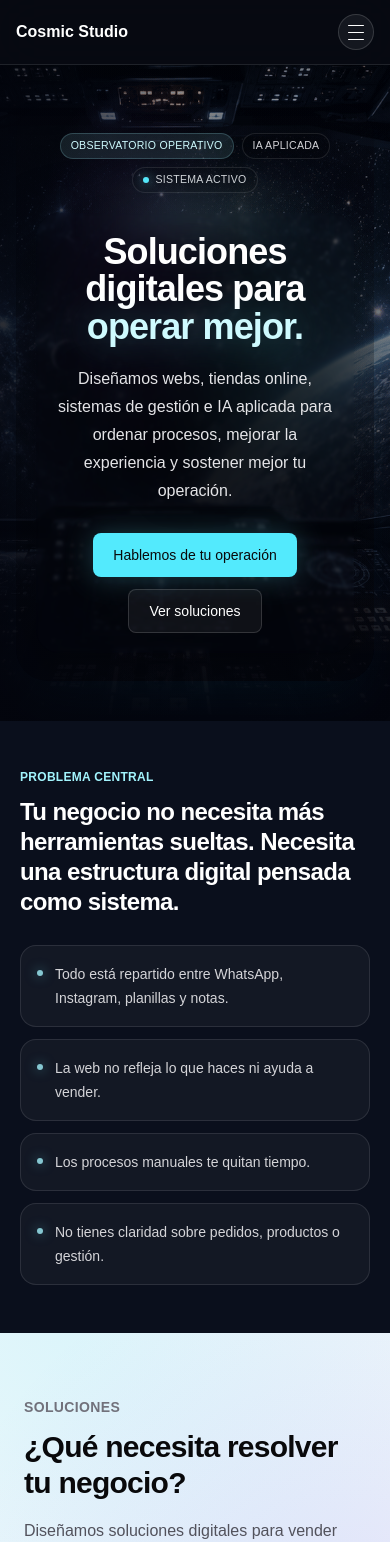
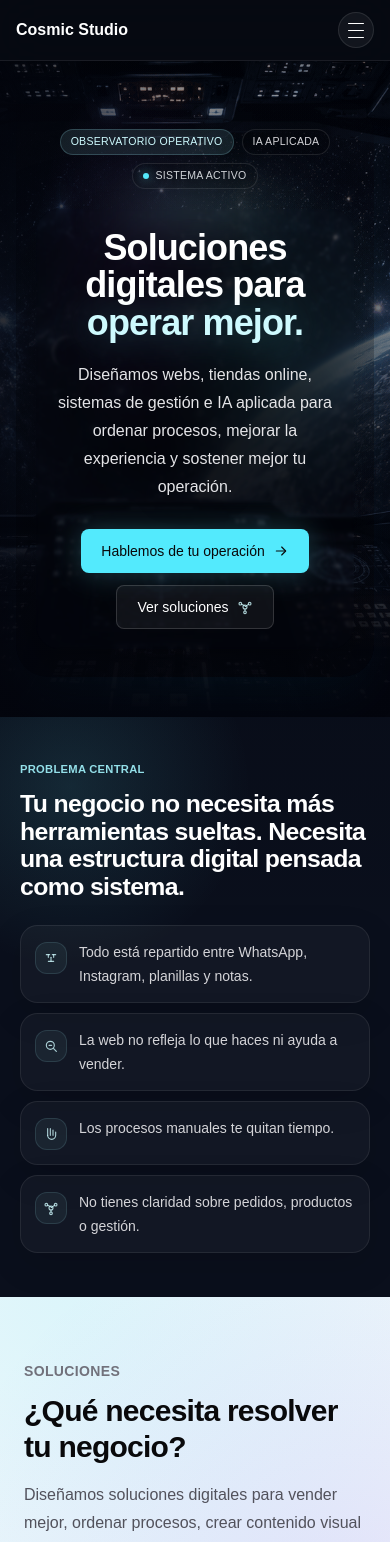
Before and after one commit to jorgenomente/cosmic-web, a Next.js app: page / in a window 390 px wide. Shown: the top 1542 px of the page. Built offline with nearby package versions, Linux system fonts and the light colour scheme.

Commit message:
refactor: polish mobile home with visual icons

```diff
--- a/src/app/page.tsx
+++ b/src/app/page.tsx
@@ -1,4 +1,5 @@
 import Link from "next/link";
+import type { ReactNode } from "react";
 import { SiteShell } from "@/components/layout/site-shell";
 import { SectionHeading } from "@/components/sections/section-heading";
 import { ButtonLink } from "@/components/ui/button-link";
@@ -6,17 +7,190 @@ import { blogPosts } from "@/content/blog";
 import { siteConfig } from "@/content/site";
 import { formatPostDate, sortPostsByDate } from "@/lib/blog";
 
+type IconName =
+  | "arrow"
+  | "automation"
+  | "campaign"
+  | "catalog"
+  | "clarity"
+  | "content"
+  | "design"
+  | "develop"
+  | "disconnect"
+  | "manual"
+  | "nodux"
+  | "order"
+  | "resource"
+  | "sustain"
+  | "system";
+
+function LineIcon({
+  name,
+  className = "",
+}: {
+  name: IconName;
+  className?: string;
+}) {
+  const commonProps = {
+    className,
+    fill: "none",
+    stroke: "currentColor",
+    strokeLinecap: "round" as const,
+    strokeLinejoin: "round" as const,
+    strokeWidth: 1.7,
+    viewBox: "0 0 24 24",
+    "aria-hidden": true,
+  };
+
+  const paths: Record<IconName, ReactNode> = {
+    arrow: (
+      <>
+        <path d="M5 12h13" />
+        <path d="m13 6 6 6-6 6" />
+      </>
+    ),
+    automation: (
+      <>
+        <path d="M7 8h10" />
+        <path d="M7 16h10" />
+        <circle cx="7" cy="8" r="2" />
+        <circle cx="17" cy="16" r="2" />
+      </>
+    ),
+    campaign: (
+      <>
+        <path d="M5 13v4a2 2 0 0 0 2 2h1" />
+        <path d="M8 13 18 6v12L8 13Z" />
+        <path d="M18 10h2" />
+      </>
+    ),
+    catalog: (
+      <>
+        <path d="M6 5h9a3 3 0 0 1 3 3v11H9a3 3 0 0 0-3 3V5Z" />
+        <path d="M9 9h7" />
+        <path d="M9 13h5" />
+      </>
+    ),
+    clarity: (
+      <>
+        <circle cx="11" cy="11" r="6" />
+        <path d="m16 16 4 4" />
+        <path d="M9 11h4" />
+      </>
+    ),
+    content: (
+      <>
+        <rect x="4" y="5" width="16" height="14" rx="3" />
+        <path d="m8 15 3-3 2 2 3-4 2 5" />
+        <circle cx="9" cy="9" r="1" />
+      </>
+    ),
+    design: (
+      <>
+        <path d="M5 18c4-1 7-4 8-8" />
+        <path d="m12 4 8 8-5 5-8-8 5-5Z" />
+        <path d="m14 6-8 8" />
+      </>
+    ),
+    develop: (
+      <>
+        <path d="m8 9-4 3 4 3" />
+        <path d="m16 9 4 3-4 3" />
+        <path d="m13 5-2 14" />
+      </>
+    ),
+    disconnect: (
+      <>
+        <path d="M5 7h5" />
+        <path d="M14 7h5" />
+        <path d="M8 7v4" />
+        <path d="M16 7v4" />
+        <path d="M8 17h8" />
+        <path d="M12 11v6" />
+      </>
+    ),
+    manual: (
+      <>
+        <path d="M7 4v10" />
+        <path d="M11 4v10" />
+        <path d="M15 6v8" />
+        <path d="M19 9v5a6 6 0 0 1-12 0" />
+      </>
+    ),
+    nodux: (
+      <>
+        <path d="M6 7h12v10H6z" />
+        <path d="M9 10h6" />
+        <path d="M9 14h3" />
+        <path d="M12 3v4" />
+        <path d="M12 17v4" />
+      </>
+    ),
+    order: (
+      <>
+        <path d="M6 7h12" />
+        <path d="M6 12h12" />
+        <path d="M6 17h12" />
+        <circle cx="6" cy="7" r="1.5" />
+        <circle cx="6" cy="12" r="1.5" />
+        <circle cx="6" cy="17" r="1.5" />
+      </>
+    ),
+    resource: (
+      <>
+        <path d="M7 4h10a2 2 0 0 1 2 2v16l-7-3-7 3V6a2 2 0 0 1 2-2Z" />
+        <path d="M9 8h6" />
+        <path d="M9 12h4" />
+      </>
+    ),
+    sustain: (
+      <>
+        <path d="M5 12a7 7 0 0 1 12-5" />
+        <path d="M17 7V3h4" />
+        <path d="M19 12a7 7 0 0 1-12 5" />
+        <path d="M7 17v4H3" />
+      </>
+    ),
+    system: (
+      <>
+        <circle cx="12" cy="12" r="3" />
+        <circle cx="5" cy="7" r="2" />
+        <circle cx="19" cy="7" r="2" />
+        <circle cx="12" cy="20" r="2" />
+        <path d="m7 8 6 3" />
+        <path d="m17 8-4 3" />
+        <path d="m12 15v3" />
+      </>
+    ),
+  };
+
+  return <svg {...commonProps}>{paths[name]}</svg>;
+}
+
 const painPoints = [
-  "Todo está repartido entre WhatsApp, Instagram, planillas y notas.",
-  "La web no refleja lo que haces ni ayuda a vender.",
-  "Los procesos manuales te quitan tiempo.",
-  "No tienes claridad sobre pedidos, productos o gestión.",
-];
+  {
+    text: "Todo está repartido entre WhatsApp, Instagram, planillas y notas.",
+    icon: "disconnect",
+  },
+  {
+    text: "La web no refleja lo que haces ni ayuda a vender.",
+    icon: "clarity",
+  },
+  {
+    text: "Los procesos manuales te quitan tiempo.",
+    icon: "manual",
+  },
+  {
+    text: "No tienes claridad sobre pedidos, productos o gestión.",
+    icon: "system",
+  },
+] satisfies { text: string; icon: IconName }[];
 
 const solutions = [
   {
     title: "Vender online",
     detail: "Tienda online · Catálogo digital · Pedidos · Web comercial",
+    icon: "catalog",
     accent: "border-cyan-100 bg-white",
     description:
       "Creamos tiendas, catálogos y flujos de pedido para que tus productos se entiendan, se vean bien y se puedan comprar con menos fricción.",
@@ -24,6 +198,7 @@ const solutions = [
   {
     title: "Ordenar tu operación",
     detail: "Sistemas de gestión · Automatización · Dashboards · IA aplicada",
+    icon: "automation",
     accent: "border-sky-100 bg-white",
     description:
       "Diseñamos sistemas, automatizaciones y herramientas internas para centralizar información, reducir tareas manuales y gestionar mejor.",
@@ -31,6 +206,7 @@ const solutions = [
   {
     title: "Mostrar mejor tus productos",
     detail: "Imagen producto · Video IA · Escenas comerciales · Catálogo",
+    icon: "content",
     accent: "border-violet-100 bg-white",
     description:
       "Creamos imágenes y videos de producto con IA para tiendas, catálogos, anuncios y campañas, manteniendo una estética coherente con tu marca.",
@@ -38,34 +214,45 @@ const solutions = [
   {
     title: "Atraer más clientes",
     detail: "Meta Ads · Google Ads · SEO · Pauta · Medición",
+    icon: "campaign",
     accent: "border-emerald-100 bg-white",
     description:
       "Creamos y gestionamos campañas digitales con estrategia, piezas visuales, pruebas y medición para generar oportunidades comerciales.",
   },
-];
+] satisfies {
+  title: string;
+  detail: string;
+  icon: IconName;
+  accent: string;
+  description: string;
+}[];
 
 const method = [
   {
     step: "Ordenar",
+    icon: "order",
     description:
       "Entendemos el negocio, sus procesos y lo que hoy está disperso.",
   },
   {
     step: "Diseñar",
+    icon: "design",
     description:
       "Convertimos necesidades en estructura, flujos, pantallas y prioridades.",
   },
   {
     step: "Desarrollar",
+    icon: "develop",
     description:
       "Construimos la solución con una base técnica clara y sostenible.",
   },
   {
     step: "Sostener",
+    icon: "sustain",
     description:
       "Acompañamos la evolución para que el sistema siga respondiendo al negocio.",
   },
-];
+] satisfies { step: string; icon: IconName; description: string }[];
 
 export default function Home() {
   const recentPosts = sortPostsByDate(blogPosts).slice(0, 3);
@@ -110,16 +297,18 @@ export default function Home() {
                 <div className="mt-7 flex flex-col items-center justify-center gap-3 sm:flex-row">
                   <ButtonLink
                     href={`mailto:${siteConfig.contactEmail}`}
-                    className="self-center"
+                    className="gap-2 self-center"
                   >
-                    Hablemos de tu operación
+                    <span>Hablemos de tu operación</span>
+                    <LineIcon name="arrow" className="h-4 w-4" />
                   </ButtonLink>
                   <ButtonLink
                     href="#soluciones"
                     variant="ghost"
-                    className="self-center"
+                    className="gap-2 self-center"
                   >
-                    Ver soluciones
+                    <span>Ver soluciones</span>
+                    <LineIcon name="system" className="h-4 w-4 text-cyan-100/80" />
                   </ButtonLink>
                 </div>
               </div>
@@ -134,25 +323,28 @@ export default function Home() {
         </div>
       </section>
 
-      <section className="bg-[#0a0f1c] px-5 py-12 md:px-6 md:py-16">
-        <div className="mx-auto max-w-6xl">
+      <section className="relative overflow-hidden bg-[#0a0f1c] px-5 py-11 md:px-6 md:py-16">
+        <div className="absolute inset-0 bg-[radial-gradient(circle_at_18%_12%,rgba(103,232,249,0.12),transparent_30%),linear-gradient(180deg,rgba(3,5,13,0.18),transparent_38%)]" />
+        <div className="relative mx-auto max-w-6xl">
           <div className="max-w-3xl">
-            <p className="text-xs font-semibold uppercase tracking-wide text-cyan-200 md:text-sm">
+            <p className="text-[0.7rem] font-semibold uppercase tracking-wide text-cyan-200/90 md:text-sm">
               Problema central
             </p>
-            <h2 className="mt-3 max-w-2xl text-2xl font-semibold leading-tight tracking-tight text-white md:max-w-3xl md:text-5xl">
+            <h2 className="mt-3 max-w-2xl text-[1.55rem] font-semibold leading-[1.12] tracking-tight text-white md:max-w-3xl md:text-5xl md:leading-tight">
               Tu negocio no necesita más herramientas sueltas. Necesita una
               estructura digital pensada como sistema.
             </h2>
           </div>
-          <div className="mt-7 grid gap-3 md:mt-10 md:grid-cols-2 md:gap-4">
+          <div className="mt-6 grid gap-2.5 md:mt-10 md:grid-cols-2 md:gap-4">
             {painPoints.map((point) => (
               <div
-                key={point}
-                className="flex gap-3 rounded-2xl border border-white/10 bg-white/[0.04] p-4 text-sm leading-6 text-zinc-300 md:p-5"
+                key={point.text}
+                className="flex gap-3 rounded-[1.1rem] border border-white/[0.08] bg-white/[0.035] p-3.5 text-sm leading-6 text-zinc-300 shadow-[0_12px_36px_rgba(0,0,0,0.12)] md:rounded-2xl md:p-5"
               >
-                <span className="mt-2 h-1.5 w-1.5 shrink-0 rounded-full bg-cyan-200/80 shadow-[0_0_12px_rgba(103,232,249,0.55)]" />
-                <span>{point}</span>
+                <span className="mt-0.5 grid h-8 w-8 shrink-0 place-items-center rounded-xl border border-cyan-200/12 bg-cyan-200/[0.06] text-cyan-100/80">
+                  <LineIcon name={point.icon} className="h-4 w-4" />
+                </span>
+                <span>{point.text}</span>
               </div>
             ))}
           </div>
@@ -176,13 +368,18 @@ export default function Home() {
                 key={solution.title}
                 className={`flex min-h-[250px] flex-col rounded-3xl border p-6 shadow-sm shadow-cyan-950/5 transition hover:-translate-y-0.5 hover:border-zinc-900 hover:shadow-xl hover:shadow-cyan-950/10 md:p-7 ${solution.accent}`}
               >
+                <div className="flex items-start justify-between gap-4">
                   <h3 className="text-2xl font-semibold tracking-tight text-zinc-950">
                     {solution.title}
                   </h3>
+                  <span className="grid h-10 w-10 shrink-0 place-items-center rounded-2xl border border-cyan-100 bg-cyan-50 text-cyan-700">
+                    <LineIcon name={solution.icon} className="h-5 w-5" />
+                  </span>
+                </div>
                 <p className="mt-4 text-base leading-7 text-zinc-600">
                   {solution.description}
                 </p>
-                <p className="mt-auto pt-6 text-sm font-medium leading-6 text-zinc-500">
+                <p className="mt-auto border-t border-zinc-200/70 pt-5 text-sm font-medium leading-6 text-zinc-500">
                   {solution.detail}
                 </p>
               </article>
@@ -198,24 +395,32 @@ export default function Home() {
         </div>
       </section>
 
-      <section className="bg-white px-5 py-10 text-zinc-950 md:px-6 md:py-14">
+      <section className="bg-[linear-gradient(180deg,#ffffff_0%,#f8fbff_72%,#eef8fb_100%)] px-5 py-9 text-zinc-950 md:px-6 md:py-14">
         <div className="mx-auto grid max-w-6xl items-stretch gap-3 md:grid-cols-[1fr_auto_1fr] md:gap-4">
-          <div className="rounded-2xl border border-zinc-200 bg-zinc-50 p-4 md:p-6">
-            <p className="text-xs font-semibold uppercase tracking-wide text-zinc-500 md:text-sm">
+          <div className="rounded-[1.15rem] border border-zinc-200/80 bg-white/80 p-4 shadow-[0_14px_40px_rgba(15,23,42,0.06)] md:rounded-2xl md:p-6">
+            <div className="flex items-center gap-2 text-zinc-500">
+              <LineIcon name="disconnect" className="h-4 w-4" />
+              <p className="text-[0.68rem] font-semibold uppercase tracking-wide md:text-sm">
                 Antes
               </p>
+            </div>
             <h2 className="mt-3 text-lg font-semibold leading-snug tracking-tight md:mt-4 md:text-2xl">
               Todo está disperso: WhatsApp, planillas, pedidos y tareas
               manuales.
             </h2>
           </div>
-          <div className="flex items-center justify-center text-xl font-semibold text-cyan-600 md:text-cyan-300">
+          <div className="flex items-center justify-center">
+            <span className="grid h-8 w-8 place-items-center rounded-full border border-cyan-200/70 bg-white text-lg font-semibold text-cyan-600 shadow-[0_10px_24px_rgba(8,145,178,0.12)] md:h-9 md:w-9 md:border-cyan-200/30 md:bg-[#07131c] md:text-cyan-200">
               →
+            </span>
           </div>
-          <div className="rounded-2xl border border-cyan-200 bg-[#07131c] p-4 text-white md:p-6">
-            <p className="text-xs font-semibold uppercase tracking-wide text-cyan-200 md:text-sm">
+          <div className="rounded-[1.15rem] border border-cyan-200/55 bg-[#07131c] p-4 text-white shadow-[0_18px_44px_rgba(8,145,178,0.16)] md:rounded-2xl md:p-6">
+            <div className="flex items-center gap-2 text-cyan-200">
+              <LineIcon name="system" className="h-4 w-4" />
+              <p className="text-[0.68rem] font-semibold uppercase tracking-wide md:text-sm">
                 Después
               </p>
+            </div>
             <h2 className="mt-3 text-lg font-semibold leading-snug tracking-tight md:mt-4 md:text-2xl">
               Tu operación tiene estructura: flujos claros, gestión ordenada y
               una experiencia más simple.
@@ -224,7 +429,7 @@ export default function Home() {
         </div>
       </section>
 
-      <section className="bg-[#070a12] px-6 py-14 md:py-16">
+      <section className="bg-[linear-gradient(180deg,#07101d_0%,#070a12_18%)] px-6 py-12 md:py-16">
         <div className="mx-auto max-w-6xl">
           <SectionHeading
             tone="dark"
@@ -238,9 +443,14 @@ export default function Home() {
                 key={item.step}
                 className="rounded-2xl border border-white/10 bg-white/[0.04] p-5"
               >
+                <div className="flex items-center justify-between gap-3">
                   <p className="text-sm font-semibold text-cyan-200">
                     0{index + 1}
                   </p>
+                  <span className="grid h-9 w-9 place-items-center rounded-2xl border border-cyan-200/15 bg-cyan-200/[0.06] text-cyan-100/85">
+                    <LineIcon name={item.icon} className="h-[1.125rem] w-[1.125rem]" />
+                  </span>
+                </div>
                 <h3 className="mt-4 text-xl font-semibold text-white">
                   {item.step}
                 </h3>
@@ -256,9 +466,12 @@ export default function Home() {
       <section id="nodux" className="bg-[#0a0f1c] px-6 py-16">
         <div className="mx-auto grid max-w-6xl gap-8 md:grid-cols-[0.9fr_1.1fr] md:items-center">
           <div className="rounded-2xl border border-cyan-200/20 bg-cyan-200/10 p-6">
-            <p className="text-sm font-semibold uppercase tracking-wide text-cyan-100">
+            <div className="flex items-center gap-2 text-cyan-100">
+              <LineIcon name="nodux" className="h-4 w-4" />
+              <p className="text-sm font-semibold uppercase tracking-wide">
                 Producto propio
               </p>
+            </div>
             <h2 className="mt-4 text-4xl font-semibold tracking-tight text-white">
               NODUX
             </h2>
@@ -312,8 +525,9 @@ export default function Home() {
               title="Artículos recientes"
               description="Artículos sobre soluciones digitales, operación, UX, automatización y sistemas para negocios."
             />
-            <ButtonLink href="/blog" variant="secondary">
-              Ver blog
+            <ButtonLink href="/blog" variant="secondary" className="gap-2">
+              <span>Ver blog</span>
+              <LineIcon name="arrow" className="h-4 w-4" />
             </ButtonLink>
           </div>
           <div className="mt-10 grid gap-5 md:grid-cols-3">
@@ -323,9 +537,12 @@ export default function Home() {
                 href={`/blog/${post.slug}`}
                 className="rounded-2xl border border-zinc-200 p-6 transition hover:border-zinc-950"
               >
-                <p className="text-sm text-zinc-500">
+                <div className="flex items-center gap-2 text-sm text-zinc-500">
+                  <LineIcon name="resource" className="h-4 w-4 text-cyan-700/70" />
+                  <p>
                     {post.category} · {formatPostDate(post.date)}
                   </p>
+                </div>
                 <h3 className="mt-3 text-xl font-semibold text-zinc-950">
                   {post.title}
                 </h3>
@@ -345,9 +562,12 @@ export default function Home() {
         <div className="absolute inset-0 bg-[radial-gradient(circle_at_50%_0%,rgba(103,232,249,0.16),transparent_32%)]" />
         <div className="relative mx-auto flex max-w-6xl flex-col gap-6 rounded-3xl border border-white/10 bg-white/[0.04] p-6 md:flex-row md:items-center md:justify-between md:p-8">
           <div>
-            <p className="text-sm font-semibold uppercase tracking-wide text-cyan-200">
+            <div className="flex items-center gap-2 text-cyan-200">
+              <LineIcon name="arrow" className="h-4 w-4" />
+              <p className="text-sm font-semibold uppercase tracking-wide">
                 Próxima órbita
               </p>
+            </div>
             <h2 className="mt-3 text-3xl font-semibold tracking-tight text-white">
               Cuéntanos qué necesita ordenar tu negocio.
             </h2>
@@ -356,8 +576,9 @@ export default function Home() {
               adecuada para tu próxima etapa.
             </p>
           </div>
-          <ButtonLink href={`mailto:${siteConfig.contactEmail}`}>
-            Hablemos de tu solución
+          <ButtonLink href={`mailto:${siteConfig.contactEmail}`} className="gap-2">
+            <span>Hablemos de tu solución</span>
+            <LineIcon name="arrow" className="h-4 w-4" />
           </ButtonLink>
         </div>
       </section>
--- a/src/components/layout/site-header.tsx
+++ b/src/components/layout/site-header.tsx
@@ -25,12 +25,12 @@ export function SiteHeader() {
         <button
           type="button"
           aria-label="Cerrar menú"
-          className="fixed inset-0 z-40 bg-[#03050d]/70 backdrop-blur-md md:hidden"
+          className="fixed inset-0 z-40 bg-[#03050d]/76 backdrop-blur-[10px] md:hidden"
           onClick={closeMenu}
         />
       ) : null}
-      <header className="sticky top-0 z-50 border-b border-white/10 bg-[#070a12]/86 shadow-[0_12px_40px_rgba(0,0,0,0.18)] backdrop-blur-xl">
-        <div className="mx-auto flex max-w-6xl items-center justify-between gap-3 px-4 py-3.5 md:px-6 md:py-4">
+      <header className="sticky top-0 z-50 border-b border-white/[0.08] bg-[#070a12]/84 shadow-[0_10px_34px_rgba(0,0,0,0.18)] backdrop-blur-xl">
+        <div className="mx-auto flex max-w-6xl items-center justify-between gap-3 px-4 py-3 md:px-6 md:py-4">
           <Link
             href="/"
             className="shrink-0 text-base font-semibold text-white"
@@ -57,7 +57,7 @@ export function SiteHeader() {
             aria-label={isMenuOpen ? "Cerrar menú" : "Abrir menú"}
             aria-expanded={isMenuOpen}
             aria-controls="mobile-navigation"
-          className="inline-flex h-9 w-9 items-center justify-center rounded-full border border-white/15 bg-white/[0.06] text-white transition hover:border-cyan-200/50 hover:text-cyan-100 md:hidden"
+            className="inline-flex h-9 w-9 items-center justify-center rounded-full border border-white/10 bg-white/[0.05] text-white transition hover:border-cyan-200/40 hover:bg-cyan-200/10 hover:text-cyan-100 focus-visible:outline-none focus-visible:ring-2 focus-visible:ring-cyan-200/45 focus-visible:ring-offset-2 focus-visible:ring-offset-[#070a12] md:hidden"
             onClick={() => setIsMenuOpen((current) => !current)}
           >
             <span className="sr-only">
@@ -85,11 +85,11 @@ export function SiteHeader() {
         <nav
           id="mobile-navigation"
           aria-label="Principal móvil"
-          className={`absolute inset-x-3 top-[calc(100%+0.5rem)] z-50 rounded-3xl border border-white/10 bg-[#070a12]/96 px-3 pb-3 shadow-[0_24px_60px_rgba(0,0,0,0.35)] backdrop-blur-xl md:hidden ${
+          className={`absolute inset-x-4 top-[calc(100%+0.35rem)] z-50 rounded-[1.35rem] border border-white/12 bg-[#070a12]/92 px-2.5 pb-2.5 shadow-[0_22px_70px_rgba(0,0,0,0.42)] backdrop-blur-2xl md:hidden ${
             isMenuOpen ? "block" : "hidden"
           }`}
         >
-          <div className="mx-auto flex max-w-6xl flex-col gap-1 pt-3">
+          <div className="mx-auto flex max-w-6xl flex-col gap-1.5 pt-2.5">
             {siteConfig.navigation.map((item) => {
               const isActive = item.href === pathname;
 
@@ -97,10 +97,10 @@ export function SiteHeader() {
                 <Link
                   key={item.href}
                   href={item.href}
-                  className={`rounded-2xl px-4 py-3 text-sm font-medium transition ${
+                  className={`rounded-2xl px-4 py-2.5 text-sm font-medium transition focus-visible:outline-none focus-visible:ring-2 focus-visible:ring-cyan-200/35 focus-visible:ring-offset-2 focus-visible:ring-offset-[#070a12] ${
                     isActive
-                      ? "bg-cyan-200/10 text-cyan-100"
-                      : "text-zinc-300 hover:bg-white/[0.06] hover:text-cyan-100"
+                      ? "border border-cyan-200/15 bg-cyan-200/10 text-cyan-100"
+                      : "border border-transparent text-zinc-300 hover:border-white/10 hover:bg-white/[0.06] hover:text-cyan-100"
                   }`}
                   onClick={closeMenu}
                 >
```
Lines whose indentation alone changed are shown as unchanged.
